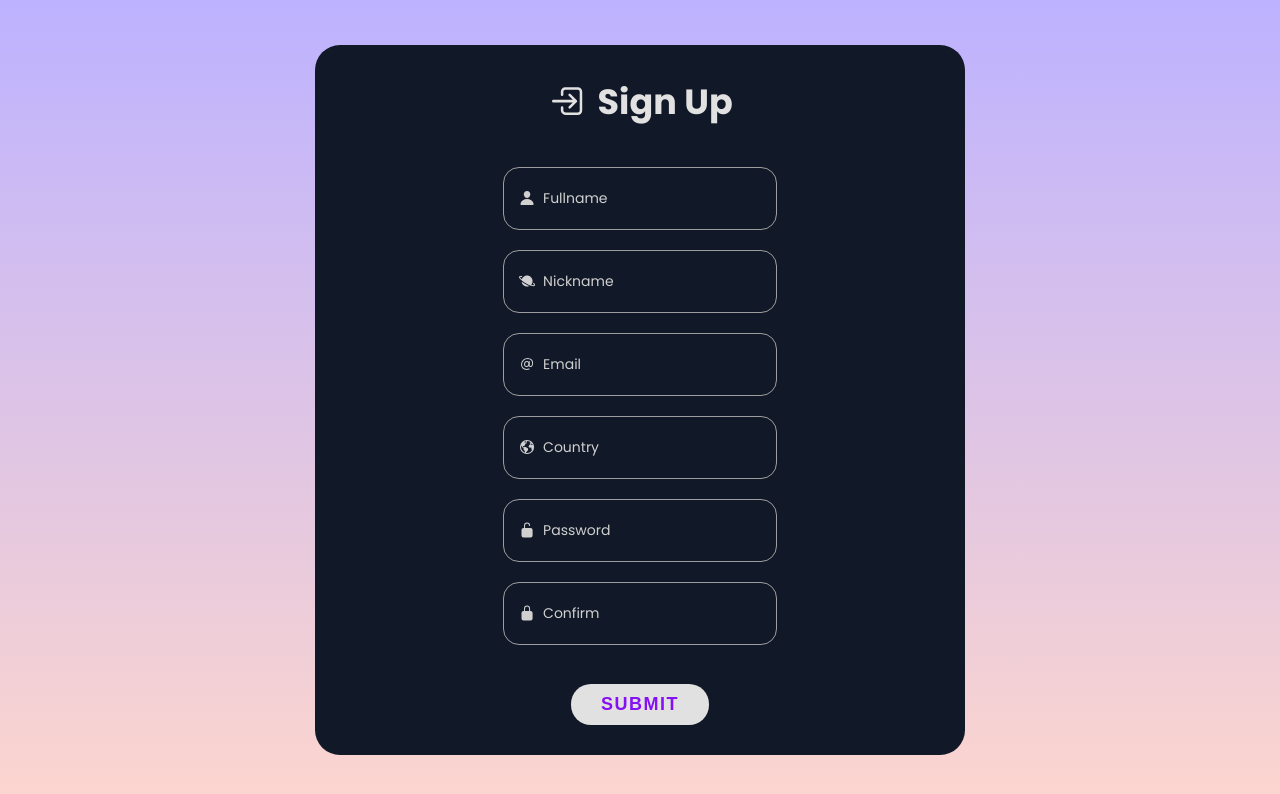
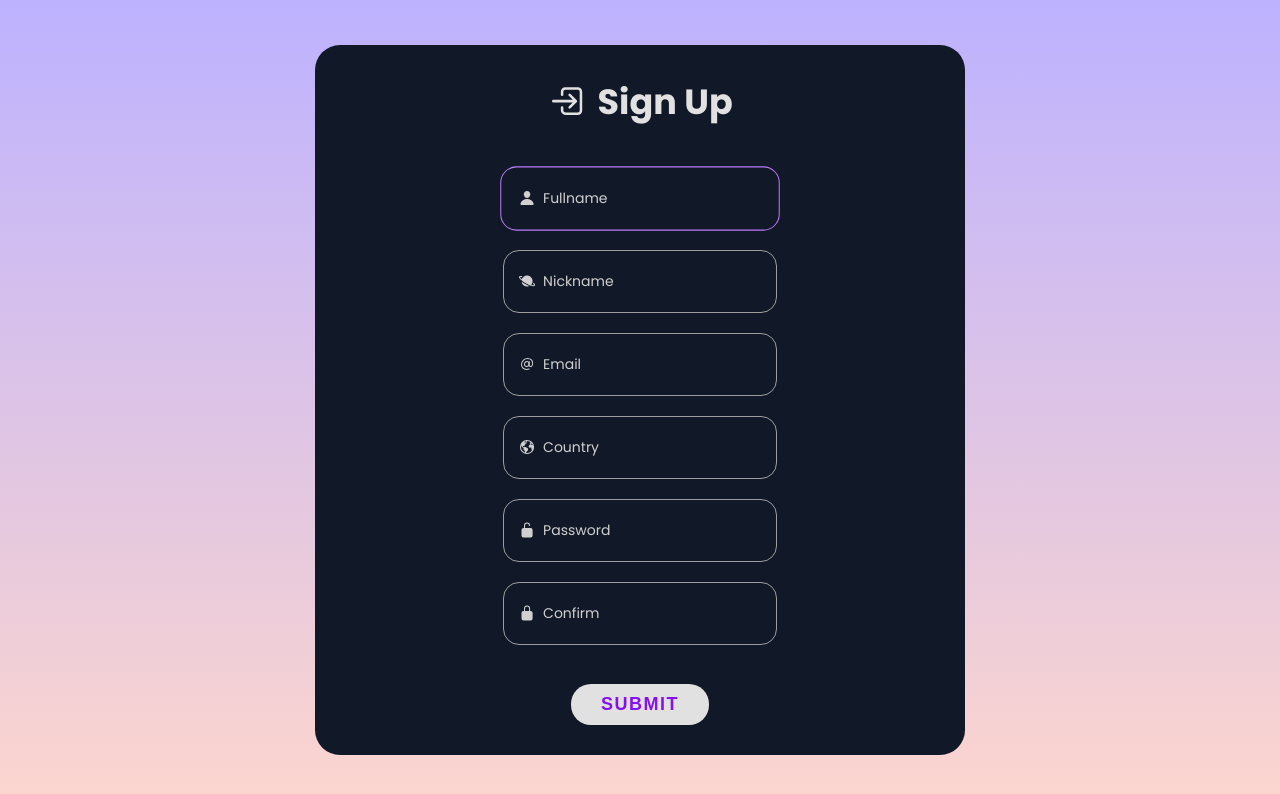
Before and after one commit to FrankmDev/Form-Validation, a plain HTML site: page index.html in a window 1280 px wide. In both pictures the pointer is over the input "Fullname". Drawn offline with nearby package versions, Linux system fonts and the light colour scheme.

Commit message:
New Features

```diff
--- a/style.css
+++ b/style.css
@@ -65,7 +65,10 @@ body {
   overflow: hidden;
   padding: 1rem;
 }
-
+.input:hover {
+  outline: 1px solid #bc7af9;
+  transform: scale(1.02);
+}
 .input {
   outline: solid 1px #9e9e9e;
   border: none;
@@ -84,7 +87,7 @@ body {
   top: 20px;
   color: #d0d0d0;
   transform: translateY(1rem);
-  transition: 150ms cubic-bezier(0.4, 0, 0.2, 1);
+  transition: 200ms cubic-bezier(0.4, 0, 0.2, 1);
 
   display: flex;
   align-items: center;
@@ -105,6 +108,7 @@ body {
   outline: none;
   outline: 2px solid #bc7af9;
 }
+
 /* //////// */
 
 .btn-submit {
```
